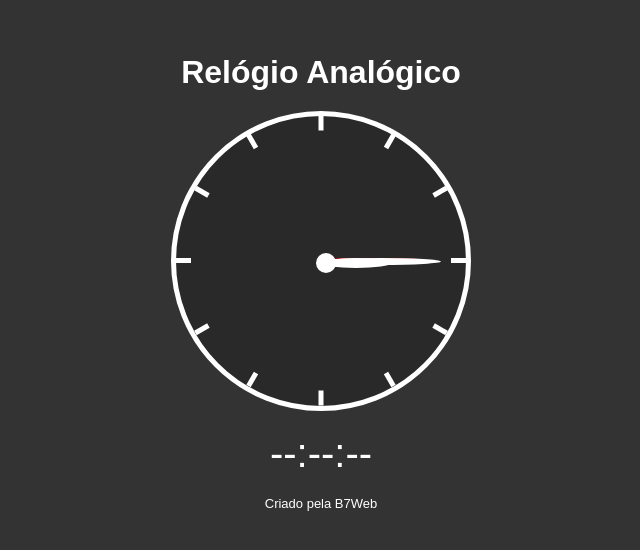
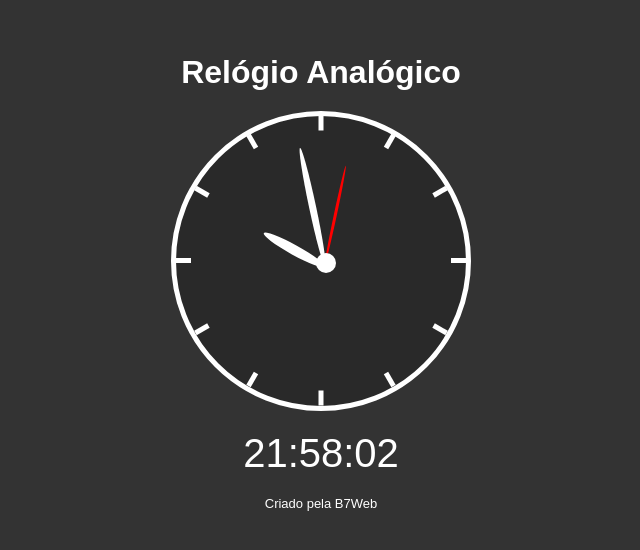
Before and after one commit to lucasgmaieski/projetos-js, a plain HTML site: page relogio-analogico/index.html in a window 1280 px wide. Shown: the part 118-668 px from the top of the page, without its empty margins (319-959 px from the left). Drawn offline with Linux system fonts and the light colour scheme.

Commit message:
criando função para os ponteiros se movimentar

```diff
--- a/relogio-analogico/script.js
+++ b/relogio-analogico/script.js
@@ -0,0 +1,28 @@
+let digitalElement = document.querySelector('.digital');
+let sElement = document.querySelector('.p_s');
+let mElement = document.querySelector('.p_m');
+let hElement = document.querySelector('.p_h');
+
+function updateClock(){
+    let now = new Date();
+    let hour = now.getHours();
+    let minute = now.getMinutes();
+    let second = now.getSeconds();
+
+    digitalElement.innerHTML = `${fixZero(hour)}:${fixZero(minute)}:${fixZero(second)}`;
+
+    let sDeg = ((360 / 60) * second) - 90;
+    let mDeg = ((360 / 60) * minute) - 90;
+    let hDeg = ((360 / 12) * hour) +(minute * 0.5)  - 90;
+
+    sElement.style.transform = `rotate(${sDeg}deg)`;
+    mElement.style.transform = `rotate(${mDeg}deg)`;
+    hElement.style.transform = `rotate(${hDeg}deg)`;
+}
+
+function fixZero(time) {
+    return time < 10 ? `0${time}` : time;
+}
+
+setInterval(updateClock, 1000);
+updateClock();
--- a/relogio-analogico/style.css
+++ b/relogio-analogico/style.css
@@ -54,12 +54,15 @@ h1 {
     padding-left: 50%;
     padding-top: 50%;
     margin-top: -100%;
+    position: relative;
 }
 .p {
     transform-origin: left;
     transform: rotate(0deg);
     border-radius: 50%;
     position: absolute;
+    top: 149px;
+    left: 149px;
 }
 
 .p_s {
```
